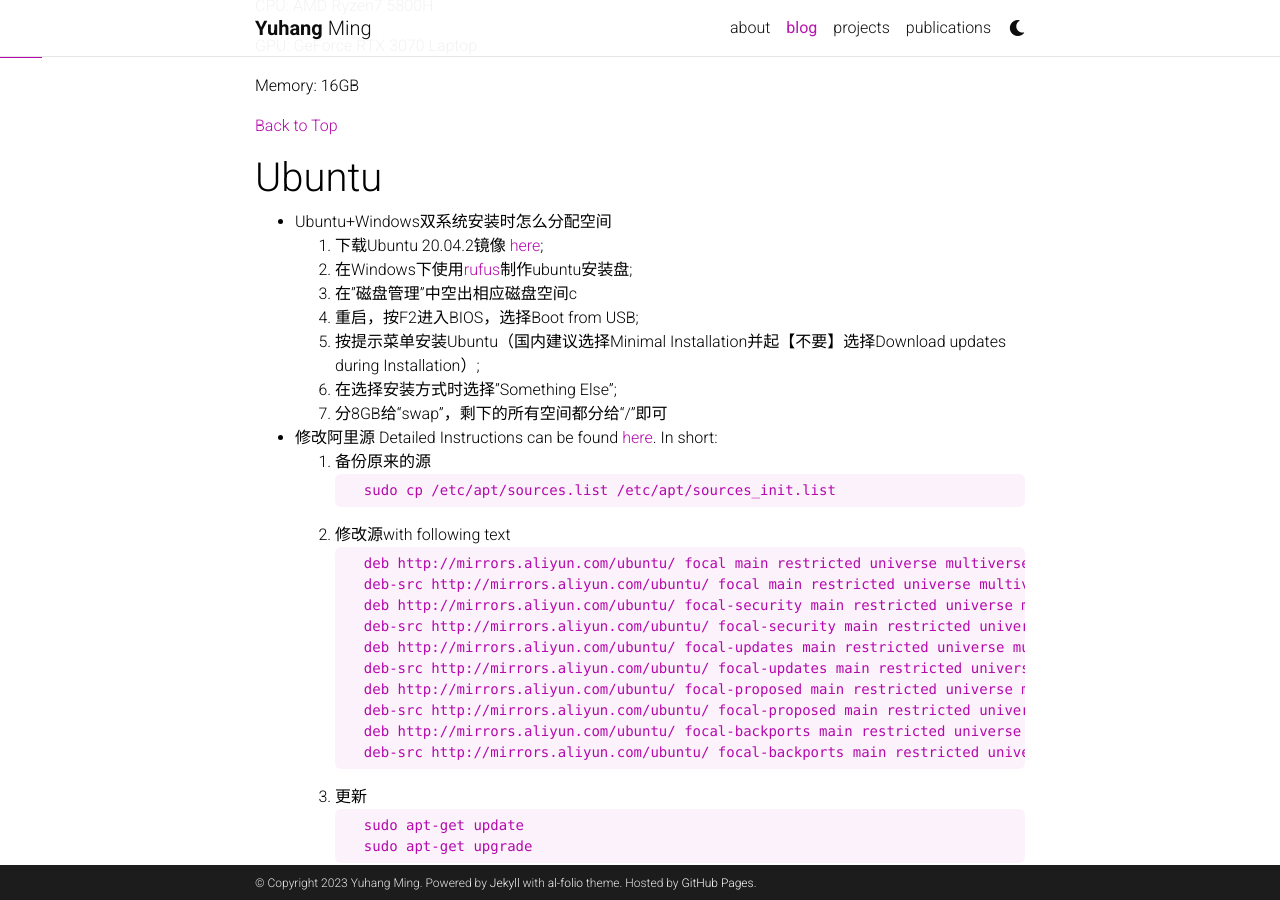
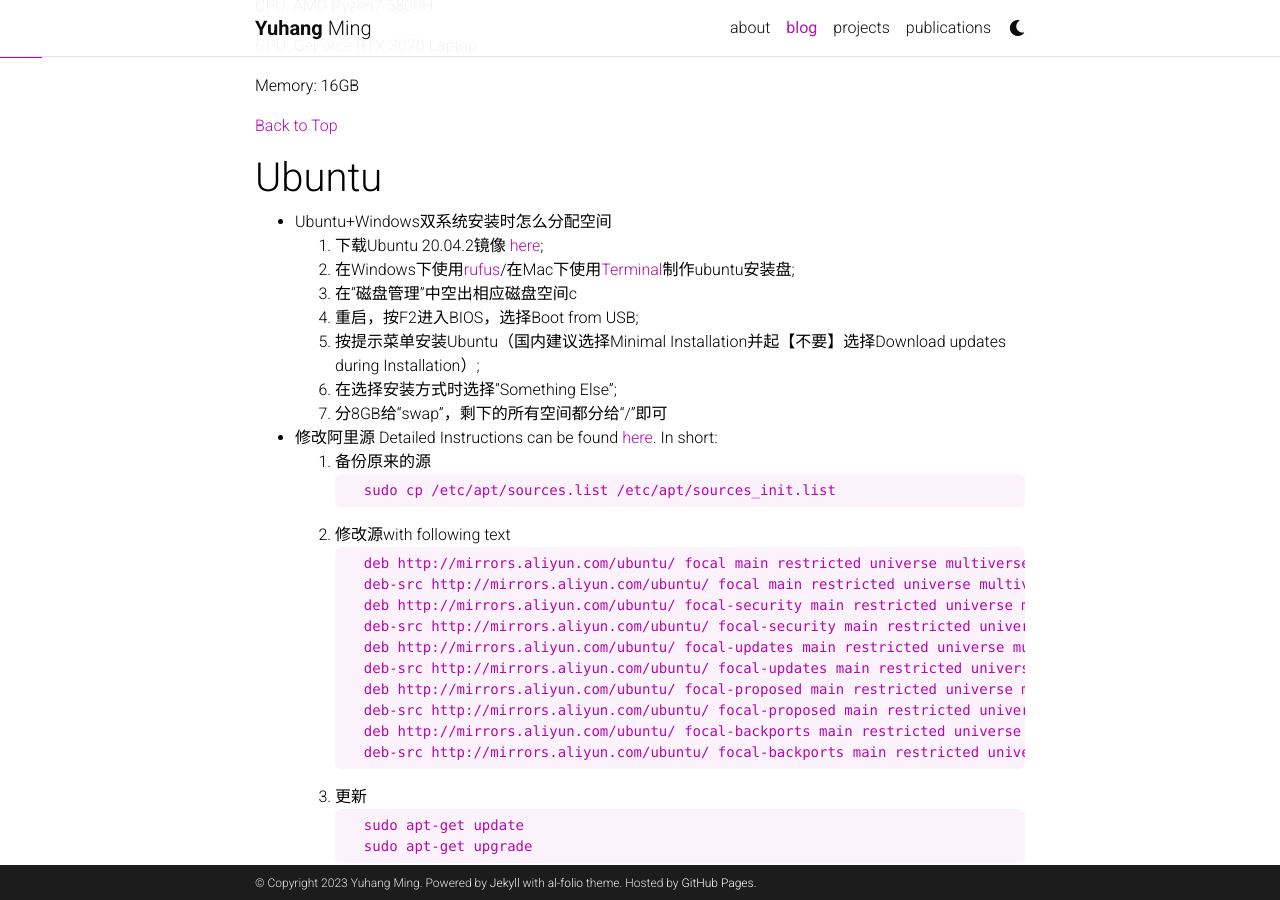
Before and after one commit to YuhangMing/yuhangming.github.io, a Jekyll site: the page built from _posts/2023-02-01-env-setup-asus-tuf.md, in a window 1280 px wide and 900 px high, scrolled down 869 px. Built offline with Jekyll 4.4.1, drawn with Linux system fonts in a browser that asks for light colours; comment, search, counter and statistics services are not loaded; a style sheet for code colours, icons or effects is not loaded.

Commit message:
installer

```diff
--- a/_posts/2023-02-01-env-setup-asus-tuf.md
+++ b/_posts/2023-02-01-env-setup-asus-tuf.md
@@ -42,7 +42,7 @@ Memory: 16GB
 # Ubuntu
 * Ubuntu+Windows双系统安装时怎么分配空间
   1. 下载Ubuntu 20.04.2镜像 [here](https://ubuntu.com/download/desktop);
-  2. 在Windows下使用[rufus](https://rufus.ie/)制作ubuntu安装盘;
+  2. 在Windows下使用[rufus](https://rufus.ie/)/在Mac下使用[Terminal](https://wangchujiang.com/handbook/CentOS/Mac%E4%B8%8B%E5%88%B6%E4%BD%9CCentOS7%E5%90%AF%E5%8A%A8%E7%9B%98.html)制作ubuntu安装盘;
   3. 在"磁盘管理"中空出相应磁盘空间c
   4. 重启，按F2进入BIOS，选择Boot from USB;
   5. 按提示菜单安装Ubuntu（国内建议选择Minimal Installation并起【不要】选择Download updates during Installation）;
```
